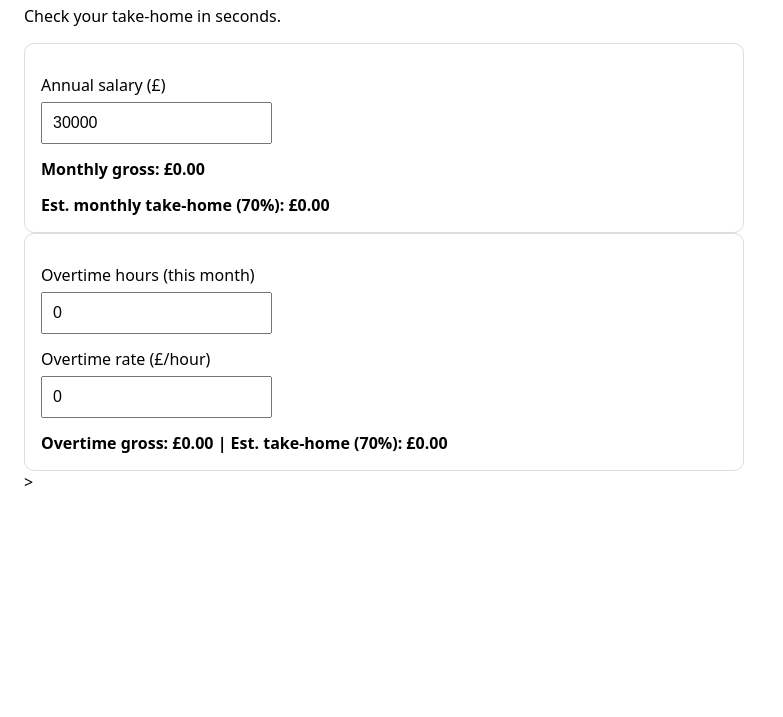
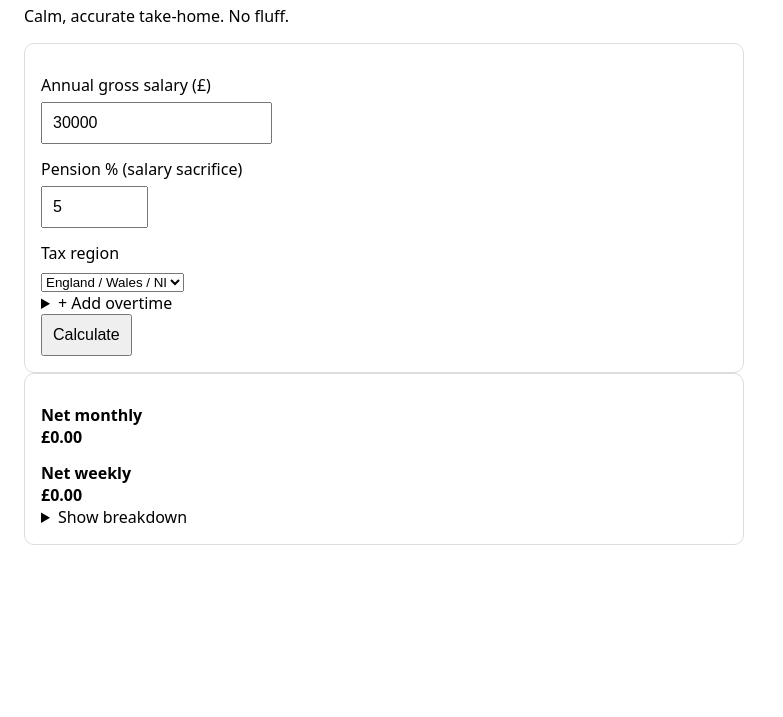
Before and after one commit to paycalc-lab/uk-takehome-web, a plain HTML site: page index.html in a window 1280 px wide. Shown: the part 83-800 px from the top of the page, without its empty margins (0-783 px from the left). Drawn offline with Linux system fonts and the light colour scheme.

Commit message:
Update title and content for UK Pay Clarity

```diff
--- a/index.html
+++ b/index.html
@@ -3,30 +3,55 @@
 <head>
   <meta charset="utf-8" />
   <meta name="viewport" content="width=device-width, initial-scale=1" />
-  <title>UK Take Home Web</title>
+  <title>UK Pay Clarity (Lab)</title>
   <link rel="stylesheet" href="styles.css" />
 </head>
 <body>
-  <h1>UK take-home calculator.</h1>
-  <p>Check your take-home in seconds.</p>
+  <h1>UK pay clarity</h1>
+  <p>Calm, accurate take-home. No fluff.</p>
 
-<div class="card">
-  <label for="salary">Annual salary (£)</label>
-  <input id="salary" type="number" min="0" step="100" value="30000" />
-<div class="result" id="salaryOut">Monthly gross: £0.00</div>
-  <div class="result" id="netOut">Est. monthly take-home (70%): £0.00</div>
-</div>
+  <form id="calcForm" class="card">
+    <label for="salaryAnnual">Annual gross salary (£)</label>
+    <input id="salaryAnnual" type="number" min="0" step="100" value="30000" />
+
+    <label for="pensionPct">Pension % (salary sacrifice)</label>
+    <input id="pensionPct" type="number" min="0" max="100" step="0.1" value="5" />
+
+    <label for="region">Tax region</label>
+    <select id="region">
+      <option value="rUK" selected>England / Wales / NI</option>
+      <option value="scotland">Scotland</option>
+    </select>
+
+    <details>
+      <summary>+ Add overtime</summary>
+
+      <label for="overtimeAnnual">Overtime (annual total £)</label>
+      <input id="overtimeAnnual" type="number" min="0" step="100" value="0" />
+      <p class="hint">V1: enter the total overtime you expect over a year (annualised).</p>
+    </details>
+
+    <button type="submit">Calculate</button>
+  </form>
 
   <div class="card">
-    <label for="hours">Overtime hours (this month)</label>
-    <input id="hours" type="number" min="0" step="0.25" value="0" />
+    <div class="result">
+      <div class="kicker">Net monthly</div>
+      <div id="netMonthly" class="big">£0.00</div>
+    </div>
 
-    <label for="rate">Overtime rate (£/hour)</label>
-    <input id="rate" type="number" min="0" step="0.01" value="0" />
+    <div class="result">
+      <div class="kicker">Net weekly</div>
+      <div id="netWeekly">£0.00</div>
+    </div>
 
-    <div class="result" id="out">Overtime gross: £0.00 | Est. take-home (70%): £0.00</div>
+    <details>
+      <summary>Show breakdown</summary>
+      <div id="breakdown" class="breakdown"></div>
+      <p class="hint">Student loan not included (V1).</p>
+    </details>
   </div>
 
-  <script type="module" src="app.js"></script>></script>
+  <script type="module" src="app.js"></script>
 </body>
 </html>
```
